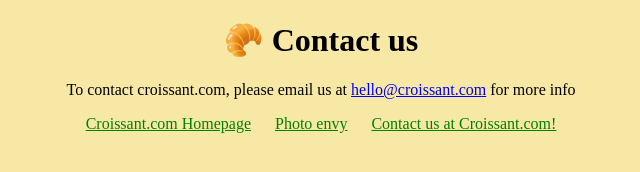
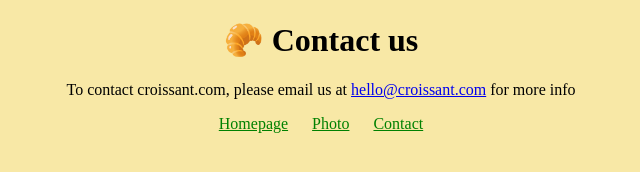
Before and after one commit to AllySadz/Croissant, a plain HTML site: page contact.html in a window 1280 px wide. Shown: the whole page, without its empty margins (319-959 px from the left). Drawn offline with Linux system fonts and the light colour scheme.

Commit message:
refixing link names

```diff
--- a/contact.html
+++ b/contact.html
@@ -14,9 +14,9 @@
       <a href="mailto:hello@croissant.com">hello@croissant.com</a> for more info
     </p>
     <footer>
-      <a href="/">Croissant.com Homepage</a>
-      <a href="/photo.html">Photo envy</a>
-      <a href="/contact.html">Contact us at Croissant.com!</a>
+      <a href="/">Homepage</a>
+      <a href="/photo.html">Photo</a>
+      <a href="/contact.html">Contact</a>
     </footer>
   </body>
 </html>
```
Also changed, not shown: index.html (+3 -3 lines), photo.html (+3 -3 lines).
